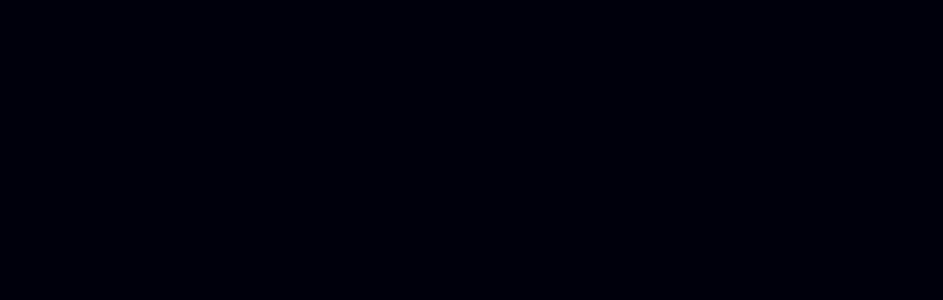
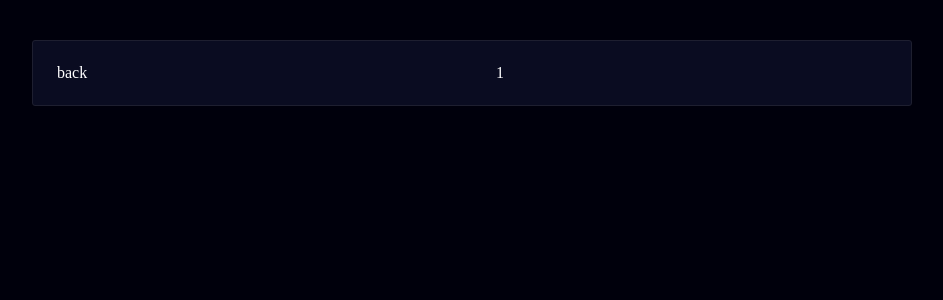
Before and after one commit to radicle-dev/web-prototype, a React (Create React App) app: page /repo/1 in a window 1280 px wide. Shown: the top 300 px of the page, without its empty margins (168-1111 px from the left). Built offline with nearby package versions, Linux system fonts and the light colour scheme.

Commit message:
changed from currency to repo in router and parems

```diff
--- a/src/components/RepoPage.js
+++ b/src/components/RepoPage.js
@@ -1,7 +1,6 @@
 import React, { Component } from 'react';
 import { Link } from 'react-router-dom';
 import styled from 'styled-components';
-import PropTypes from 'prop-types';
 
 const AppContainer = styled.div`
   color: #00001e;
@@ -34,7 +33,7 @@
       <AppContainer>
         <Header>
           <Link to="/">back</Link>
-          <p>{this.props.match.params.currencyId}</p>
+          <p>{this.props.match.params.repoId}</p>
         </Header>
       </AppContainer>
     );
--- a/src/components/Router.js
+++ b/src/components/Router.js
@@ -1,14 +1,14 @@
 import React from 'react';
 import { BrowserRouter, Route, Switch } from 'react-router-dom';
 import App from '../App';
-import Currency from './Currency';
+import RepoPage from './RepoPage';
 import NotFound from './NotFound';
 
 const Router = () => (
   <BrowserRouter>
     <Switch>
       <Route exact path="/" component={App} />
-      <Route exact path="/currency/:currencyId" component={Currency} />
+      <Route exact path="/repo/:repoId" component={RepoPage} />
       <Route component={NotFound} />
     </Switch>
   </BrowserRouter>
```
